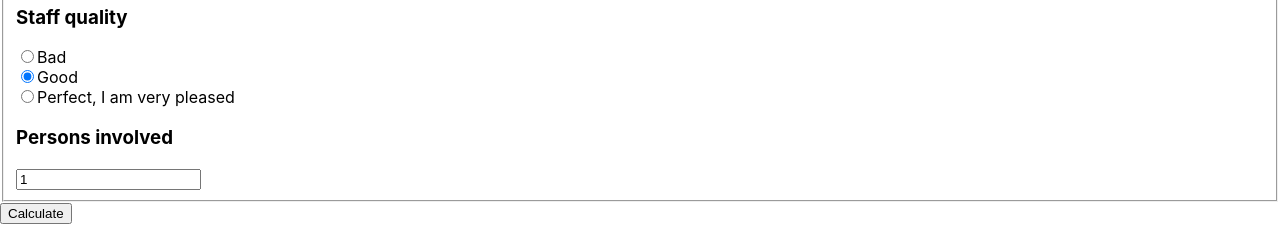
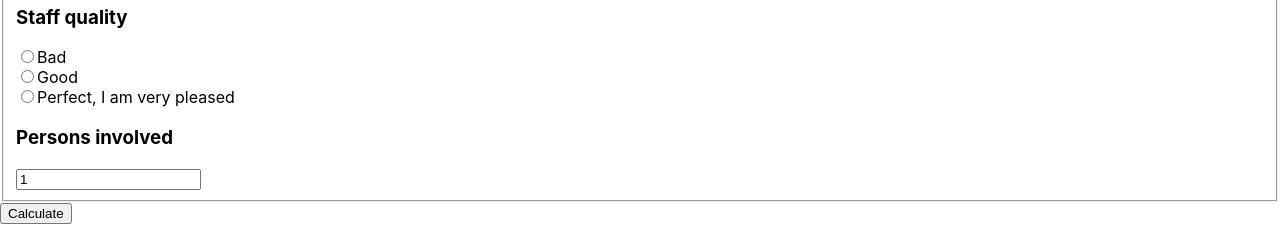
Before and after one commit to miro-junker/szn-tip-calculator, a React (Create React App) app: page / in a window 1280 px wide. Shown: the part 185-411 px from the top of the page. Built offline with nearby package versions, Linux system fonts and the light colour scheme.

Commit message:
Add tip calculation

```diff
--- a/src/TipCalculator/Result.tsx
+++ b/src/Result/Result.tsx
@@ -1,14 +1,11 @@
 import React from 'react'
+import { IResult } from '../types/TipCalculator';
 
-interface IResult {
-  tip: number;
-  totalPrice: number;
-}
 
 const Result: React.FC<IResult> = (props) => (
   <div>
     <p>Recommended tip: {props.tip}</p>
-    <h2>Total price: {props.totalPrice}</h2>
+    <h2>Total price: {props.bill + props.tip}</h2>
   </div>
 )
 
--- a/src/TipCalculator/TipCalculator.tsx
+++ b/src/TipCalculator/TipCalculator.tsx
@@ -1,35 +1,29 @@
 import React, {useState} from 'react';
+import { IState, IUserInputUpdate } from '../types/TipCalculator';
+import { isUserInputValid, getTipAmount } from '../utils';
+import t from '../translations';
+import { satisfactionOptions } from '../config';
+import Result from '../Result/Result';
 import styles from './TipCalculator.module.scss';
-import { satisfactionOptions } from './data'
-import t from './translations'
-import Result from './Result'
-
-interface IState {
-  bill: number;
-  peopleCount: number;
-  satisfaction: number;
-  validInput: boolean;
-  calculatedTip: number | null;
-}
-interface IUserInputUpdate {
-  bill?: number;
-  peopleCount?: number;
-  satisfaction?: number;
-}
-
-const DEFAULT_SATISFACTION = 10;
 
 const TipCalculator: React.FC = () => {
   const [state, setState] = useState<IState>({
-    bill: 0,
-    peopleCount: 1,
-    satisfaction: DEFAULT_SATISFACTION,
-    validInput: false,
+    userInput: {
+      bill: 0,
+      peopleCount: 1,
+      tipPercent: null,
+    },
     calculatedTip: null,
   });
 
-  const changeUserInput = (input: IUserInputUpdate) => {
-    setState({...state, ...input})
+  const changeUserInput = (commit: IUserInputUpdate) => {
+    const userInput = {...state.userInput, ...commit};
+
+    const calculatedTip = isUserInputValid(userInput)
+        ? getTipAmount(userInput)
+        : null;
+
+    setState({...state, userInput, calculatedTip})
   }
 
   return (
@@ -39,7 +33,7 @@ const TipCalculator: React.FC = () => {
       <form>
         <fieldset>
           <h3>{t.bill}</h3>
-          <input type='number' value={state.bill} onChange={(ev) => {
+          <input type='number' value={state.userInput.bill} onChange={(ev) => {
             changeUserInput({bill: Number(ev.target.value)})
           }} />
 
@@ -52,9 +46,9 @@ const TipCalculator: React.FC = () => {
                 name='satisfaction'
                 value={option.value}
                 id={`option-${option.value}`}
-                checked={state.satisfaction === option.value}
+                checked={state.userInput.tipPercent === option.value}
                 onChange={(ev) => {
-                  changeUserInput({satisfaction: Number(ev.target.value)})
+                  changeUserInput({tipPercent: Number(ev.target.value)})
                 }}
               />
               <label htmlFor={`option-${option.value}`}>{option.label}</label>
@@ -62,9 +56,13 @@ const TipCalculator: React.FC = () => {
           ))}
 
           <h3>{t.peopleCount}</h3>
-          <input type='number' value={state.peopleCount} onChange={(ev) => {
-            changeUserInput({peopleCount: Number(ev.target.value)})
-          }} />
+          <input
+            type='number'
+            value={state.userInput.peopleCount}
+            onChange={(ev) => {
+              changeUserInput({peopleCount: Number(ev.target.value)})
+            }}
+          />
         </fieldset>
 
         <button type='submit'>
@@ -72,7 +70,9 @@ const TipCalculator: React.FC = () => {
         </button>
       </form>
 
-      {state.calculatedTip && (<Result totalPrice={456} tip={123} />)}
+      {state.calculatedTip && (
+        <Result bill={state.userInput.bill} tip={state.calculatedTip} />
+      )}
 
     </div>
   );
--- a/src/TipCalculator/data.ts
+++ b/src/config.ts
@@ -1,9 +1,8 @@
 import t from './translations';
+import { TSatisfactionOption } from './types/TipCalculator'
 
-interface TSatisfactionOption {
-  value: number;
-  label: string;
-}
+export const ADDITIONAL_PERSON_TIP = 10;
+export const ROUND_PRECISION = 10;
 
 export const satisfactionOptions: TSatisfactionOption[] = [
   {
--- /dev/null
+++ b/src/types/TipCalculator.ts
@@ -0,0 +1,26 @@
+export interface IUserInput {
+  bill: number;
+  peopleCount: number;
+  tipPercent: number | null;
+}
+
+export interface IUserInputUpdate {
+  bill?: number;
+  peopleCount?: number;
+  tipPercent?: number;
+}
+
+export interface IState {
+  userInput: IUserInput;
+  calculatedTip: number | null;
+}
+
+export interface IResult {
+  bill: number;
+  tip: number;
+}
+
+export interface TSatisfactionOption {
+  value: number;
+  label: string;
+}
--- /dev/null
+++ b/src/utils/ceilNumber.ts
@@ -0,0 +1,5 @@
+const ceilNumber = (input: number, precision: number): number => {
+  return Math.ceil(input / precision) * precision
+}
+
+export default ceilNumber
--- /dev/null
+++ b/src/utils/getTipAmount.ts
@@ -0,0 +1,24 @@
+import { IUserInput } from '../types/TipCalculator'
+import { ceilNumber } from '.'
+import { ADDITIONAL_PERSON_TIP, ROUND_PRECISION } from '../config'
+
+const getTipAmount = (input: IUserInput) => {
+  if (!input.tipPercent) {
+    return null;
+  }
+
+  // Calculate user-selected tip
+  const baseTip = (input.tipPercent / 100) * input.bill;
+
+  // Calculate additional tip for every extra person
+  const extraPersonsTip = (input.peopleCount - 1) * ADDITIONAL_PERSON_TIP;
+
+  const precisePayout = input.bill + baseTip + extraPersonsTip;
+
+  // Round-up result
+  const roundedPayout = ceilNumber(precisePayout, ROUND_PRECISION);
+
+  return roundedPayout - input.bill;
+}
+
+export default getTipAmount
--- /dev/null
+++ b/src/utils/index.ts
@@ -0,0 +1,9 @@
+import ceilNumber from './ceilNumber';
+import getTipAmount from './getTipAmount';
+import isUserInputValid from './isUserInputValid';
+
+export {
+  ceilNumber,
+  getTipAmount,
+  isUserInputValid,
+}
--- /dev/null
+++ b/src/utils/isUserInputValid.ts
@@ -0,0 +1,19 @@
+import { IUserInput } from '../types/TipCalculator';
+
+const isUserInputValid = (input: IUserInput): boolean => {
+  if (input.tipPercent === null) {
+    return false;
+  }
+
+  if (input.bill < 0) {
+    return false;
+  }
+
+  if (!Number.isInteger(input.peopleCount) || input.peopleCount < 1 ) {
+    return false;
+  }
+
+  return true;
+}
+
+export default isUserInputValid
```
Also changed, not shown: src/translations.ts (renamed from src/TipCalculator/translations.ts).
